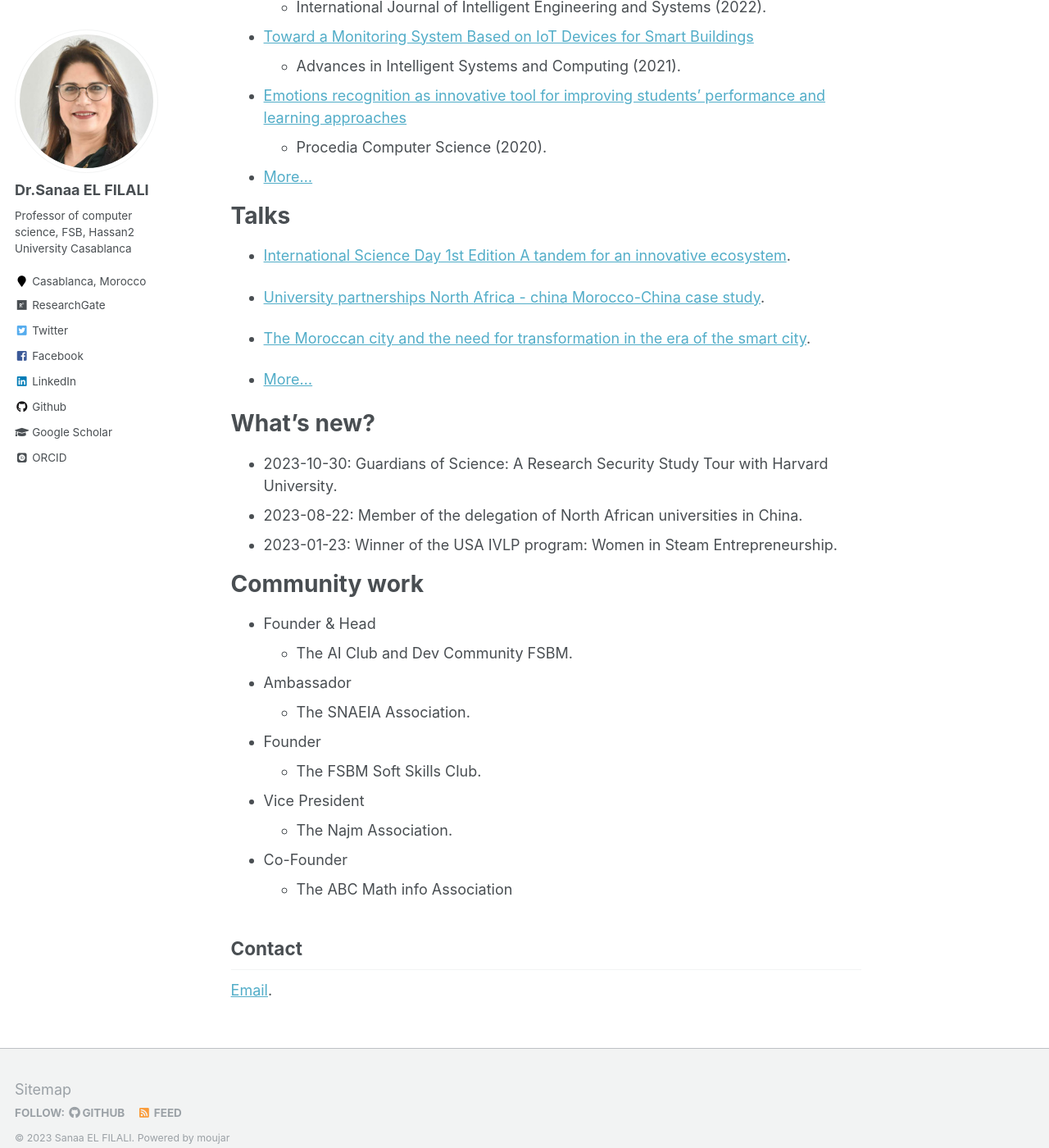
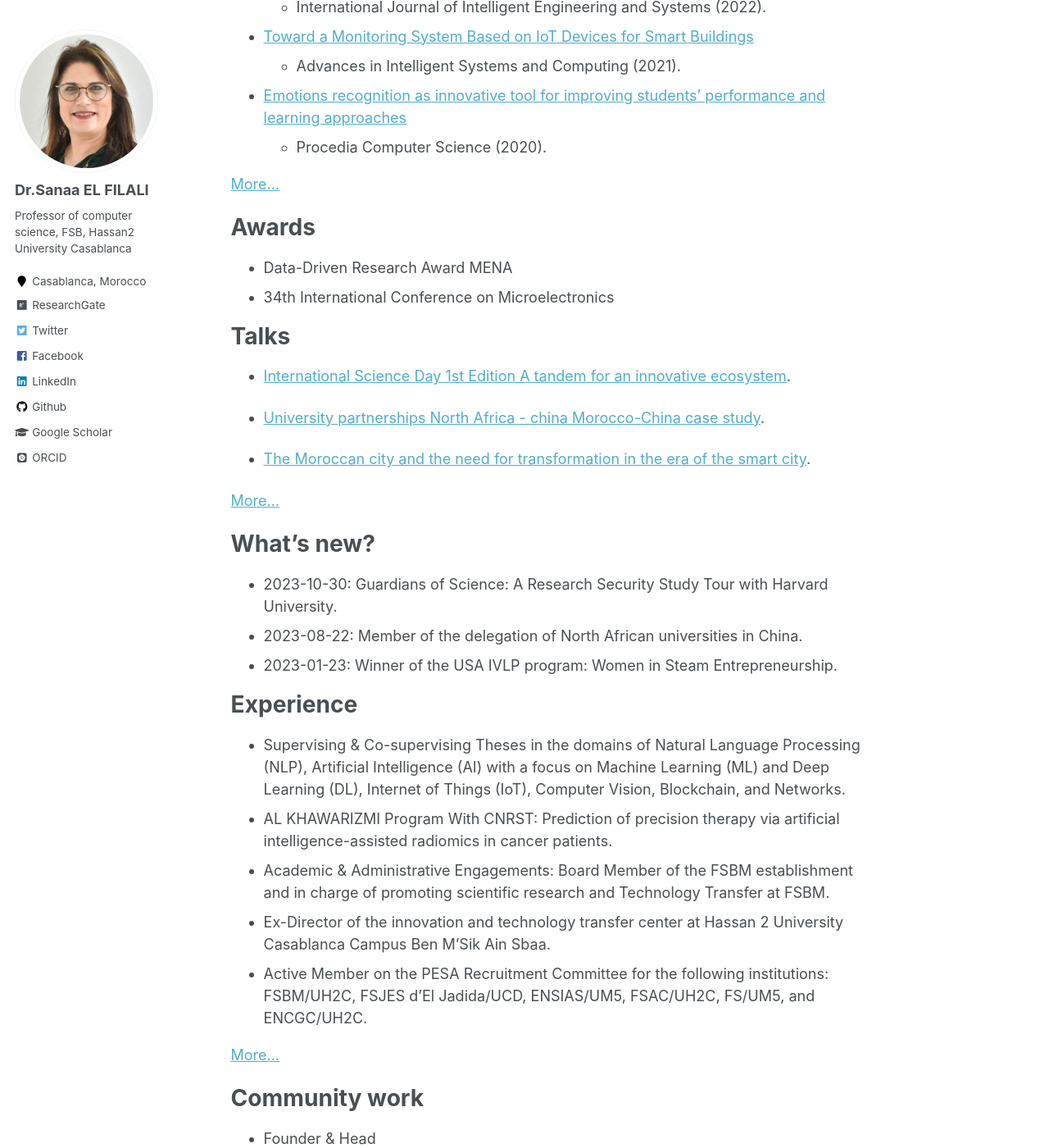
Before and after one commit to elfilalis/elfilalis.github.io, a Jekyll site: the page built from _pages/about.md, in a window 1280 px wide and 1400 px high, scrolled down 1153 px. Shown: the whole window at 82% size. Built offline with Jekyll 4.4.1, drawn with Linux system fonts in a browser that asks for light colours; some web fonts are replaced.

Commit message:
about me

```diff
--- a/_pages/about.md
+++ b/_pages/about.md
@@ -41,7 +41,12 @@ Research Publications
 * [Emotions recognition as innovative tool for improving students' performance and learning approaches](https://www.sciencedirect.com/science/article/pii/S1877050920317865)
   * Procedia Computer Science (2020).
 
-* [More...](/publications)
+[More...](/publications)
+
+Awards
+======
+* Data-Driven Research Award MENA
+* 34th International Conference on Microelectronics
 
 Talks
 ======
@@ -52,7 +57,7 @@ Talks
 
 * [The Moroccan city and the need for transformation in the era of the smart city](https://drive.google.com/file/d/1wpPF39CWVEg-QXyMa21XUicffiHEct6H/view?usp=sharing).
 
-* [More...](/talks)
+[More...](/talks)
 
 What's new?
 ======
@@ -60,6 +65,16 @@ What's new?
 * 2023-10-30: Guardians of Science: A Research Security Study Tour with Harvard University.
 * 2023-08-22: Member of the delegation of North African universities in China.
 * 2023-01-23: Winner of the USA IVLP program: Women in Steam Entrepreneurship.
+
+Experience
+=====
+* Supervising & Co-supervising Theses in the domains of Natural Language Processing (NLP), Artificial Intelligence (AI) with a focus on Machine Learning (ML) and Deep Learning (DL), Internet of Things (IoT), Computer Vision, Blockchain, and Networks.
+* AL KHAWARIZMI Program With CNRST: Prediction of precision therapy via artificial intelligence-assisted radiomics in cancer patients.
+* Academic & Administrative Engagements: Board Member of the FSBM establishment and in charge of promoting scientific research and Technology Transfer at FSBM.
+* Ex-Director of the innovation and technology transfer center at Hassan 2 University Casablanca Campus Ben M'Sik Ain Sbaa.
+* Active Member on the PESA Recruitment Committee for the following institutions: FSBM/UH2C, FSJES d'El Jadida/UCD, ENSIAS/UM5, FSAC/UH2C, FS/UM5, and ENCGC/UH2C.
+
+[More...](/cv)
 
 Community work
 ====
```
